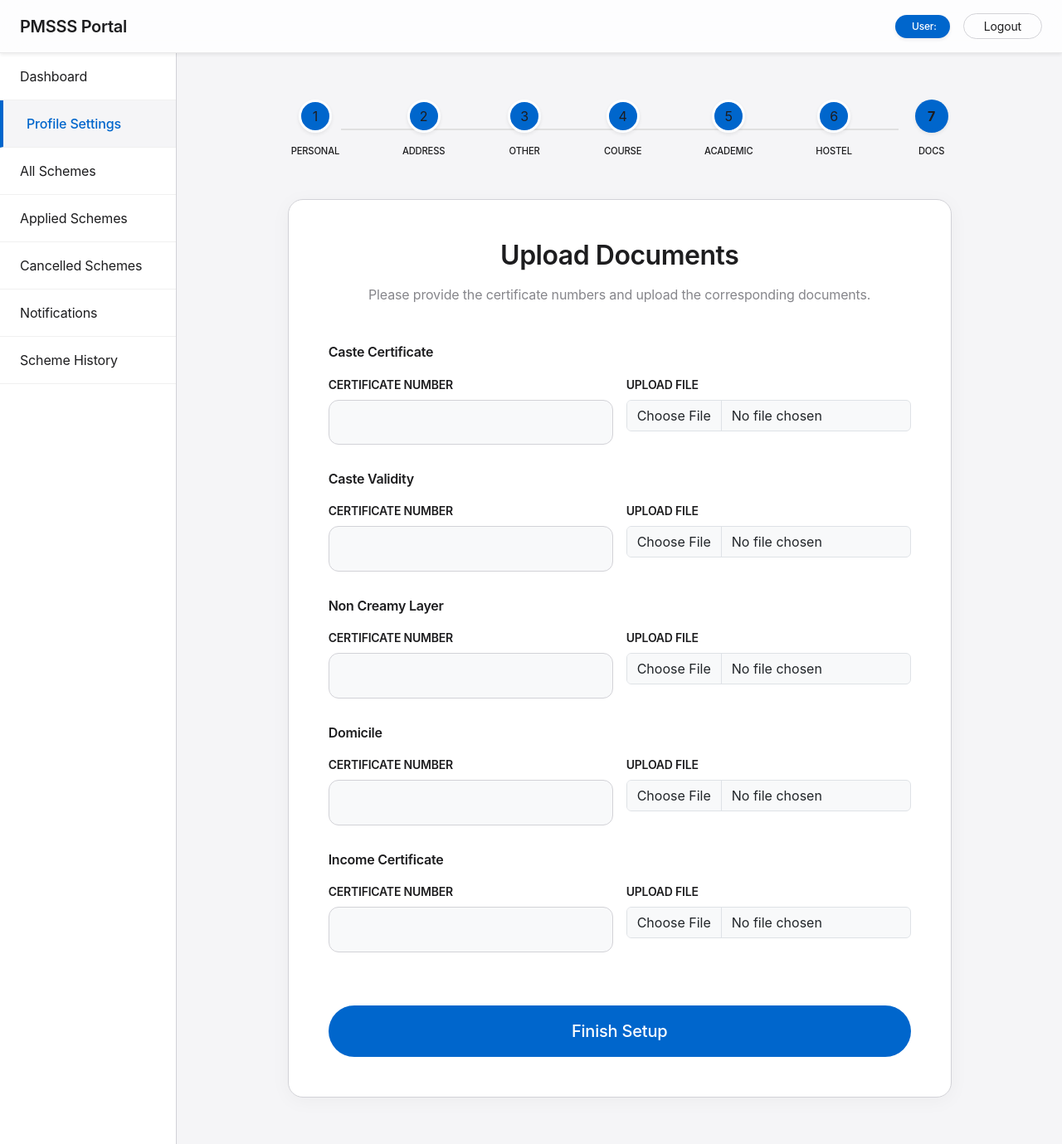
After one commit to shaileshpatil97/PMSSS, a Django app: page /student/profile/documents/ in a window 1280 px wide. The commit adds this page. Shown: the whole page at 83% size. Run offline with Django 4.2, Linux system fonts and the light colour scheme; the visitor is signed in with stand-in values (Sample User, id 1); data comes from the database, SQL or seed files in the repository.

Commit message:
Add document upload interface to student profile setup

```diff
--- a/accounts/models.py
+++ b/accounts/models.py
@@ -61,3 +61,19 @@ class StudentProfile(models.Model):
 
     last_qualification = models.CharField(max_length=100, null=True)
     hostel = models.BooleanField(default=False)
+
+    # Documents
+    caste_cert_no = models.CharField(max_length=50, null=True, blank=True)
+    caste_cert = models.FileField(upload_to="documents/", null=True, blank=True)
+
+    caste_validity_cert_no = models.CharField(max_length=50, null=True, blank=True)
+    caste_validity_cert = models.FileField(upload_to="documents/", null=True, blank=True)
+
+    ncl_cert_no = models.CharField(max_length=50, null=True, blank=True)
+    ncl_cert = models.FileField(upload_to="documents/", null=True, blank=True)
+
+    domicile_cert_no = models.CharField(max_length=50, null=True, blank=True)
+    domicile_cert = models.FileField(upload_to="documents/", null=True, blank=True)
+
+    income_cert_no = models.CharField(max_length=50, null=True, blank=True)
+    income_cert = models.FileField(upload_to="documents/", null=True, blank=True)
--- a/accounts/urls.py
+++ b/accounts/urls.py
@@ -13,6 +13,7 @@ urlpatterns = [
     path("student/profile/course/", views.profile_course, name="profile_course"),
     path("student/profile/qualification/", views.profile_qualification, name="profile_qualification"),
     path("student/profile/hostel/", views.profile_hostel, name="profile_hostel"),
+    path("student/profile/documents/", views.profile_documents, name="profile_documents"),
 
     # Schemes
     path("student/schemes/", views.all_schemes, name="all_schemes"),
--- a/accounts/views.py
+++ b/accounts/views.py
@@ -196,8 +196,33 @@ def profile_hostel(request):
     if request.method == "POST":
         profile.hostel = True if request.POST.get("hostel") else False
         profile.save()
+        return redirect("profile_documents")
+    return render(request, "profile/hostel.html", {"profile": profile})
+
+@login_required
+def profile_documents(request):
+    profile = StudentProfile.objects.get(student=request.user)
+    if request.method == "POST":
+        profile.caste_cert_no = request.POST.get("caste_cert_no")
+        profile.caste_validity_cert_no = request.POST.get("caste_validity_cert_no")
+        profile.ncl_cert_no = request.POST.get("ncl_cert_no")
+        profile.domicile_cert_no = request.POST.get("domicile_cert_no")
+        profile.income_cert_no = request.POST.get("income_cert_no")
+
+        if "caste_cert" in request.FILES:
+            profile.caste_cert = request.FILES["caste_cert"]
+        if "caste_validity_cert" in request.FILES:
+            profile.caste_validity_cert = request.FILES["caste_validity_cert"]
+        if "ncl_cert" in request.FILES:
+            profile.ncl_cert = request.FILES["ncl_cert"]
+        if "domicile_cert" in request.FILES:
+            profile.domicile_cert = request.FILES["domicile_cert"]
+        if "income_cert" in request.FILES:
+            profile.income_cert = request.FILES["income_cert"]
+
+        profile.save()
         return redirect("student_home")
-    return render(request, "profile/hostel.html", {"profile": profile})
+    return render(request, "profile/documents.html", {"profile": profile})
 
 @login_required
 def student_home(request):
@@ -208,7 +233,12 @@ def student_home(request):
             profile.full_name, profile.dob, profile.gender, profile.mobile,
             profile.email, profile.address, profile.district, profile.state,
             profile.pincode, profile.caste, profile.income, profile.course,
-            profile.institute, profile.year, profile.last_qualification
+            profile.institute, profile.year, profile.last_qualification,
+            profile.caste_cert, profile.caste_cert_no,
+            profile.caste_validity_cert, profile.caste_validity_cert_no,
+            profile.ncl_cert, profile.ncl_cert_no,
+            profile.domicile_cert, profile.domicile_cert_no,
+            profile.income_cert, profile.income_cert_no
         ]
         filled_fields = sum(1 for field in fields_to_check if field is not None and field != "")
         total_fields = len(fields_to_check)
--- a/pmsss_core/settings.py
+++ b/pmsss_core/settings.py
@@ -133,3 +133,7 @@ STATICFILES_DIRS = [BASE_DIR / 'static']
 # https://docs.djangoproject.com/en/4.2/ref/settings/#default-auto-field
 
 DEFAULT_AUTO_FIELD = "django.db.models.BigAutoField"
+
+# Media files
+MEDIA_URL = "/media/"
+MEDIA_ROOT = BASE_DIR / "media"
--- a/pmsss_core/urls.py
+++ b/pmsss_core/urls.py
@@ -32,8 +32,10 @@ urlpatterns = [
     path("institute/student-tracking/",institute_student_tracking,name="institute_student_tracking"),
     path("institute/applications/", institute_applications, name="institute_applications"),
     path("institute/applications/<uuid:application_id>/", institute_verify_application, name="institute_verify_application"),
+]
 
+from django.conf import settings
+from django.conf.urls.static import static
 
-
-
-]
+if settings.DEBUG:
+    urlpatterns += static(settings.MEDIA_URL, document_root=settings.MEDIA_ROOT)
--- a/templates/profile/_stepper.html
+++ b/templates/profile/_stepper.html
@@ -56,4 +56,13 @@
         <small class="{% if step >= 6 %}fw-medium{% else %}text-muted-modern{% endif %} tracking-wide text-uppercase"
             style="color: {% if step >= 6 %}#1d1d1f{% else %}#86868b{% endif %}; font-size: 0.7rem;">Hostel</small>
     </div>
+
+    <!-- Step 7 -->
+    <div class="text-center position-relative" style="z-index: 1;">
+        <div class="{% if step >= 7 %}text-white{% else %}text-muted{% endif %} rounded-circle d-flex align-items-center justify-content-center mx-auto mb-2 shadow-sm"
+            style="width: 40px; height: 40px; background: {% if step >= 7 %}var(--color-accent){% else %}#f5f5f7{% endif %}; {% if step == 7 %}font-weight: bold; border: 4px solid rgba(0, 102, 204, 0.2);{% else %}border: 3px solid #ffffff;{% endif %} transition: all 0.3s ease;">
+            7</div>
+        <small class="{% if step >= 7 %}fw-medium{% else %}text-muted-modern{% endif %} tracking-wide text-uppercase"
+            style="color: {% if step >= 7 %}#1d1d1f{% else %}#86868b{% endif %}; font-size: 0.7rem;">Docs</small>
+    </div>
 </div>
--- /dev/null
+++ b/templates/profile/documents.html
@@ -0,0 +1,108 @@
+{% extends "layout/base.html" %}
+{% block content %}
+<div class="container py-2">
+    <div class="mx-auto mb-4" style="max-width: 800px;">
+        {% include 'profile/_stepper.html' with step=7 %}
+    </div>
+    <div class="glass-card p-4 p-md-5 mx-auto fade-in" style="max-width: 800px;">
+        <h2 class="text-center mb-3 fw-bold">Upload Documents</h2>
+        <p class="text-center text-muted-modern mb-5">Please provide the certificate numbers and upload the corresponding documents.</p>
+
+        <form method="post" enctype="multipart/form-data">
+            {% csrf_token %}
+
+            <!-- Caste Certificate -->
+            <div class="mb-4">
+                <h6 class="fw-bold mb-3 text-dark">Caste Certificate</h6>
+                <div class="row g-3">
+                    <div class="col-md-6">
+                        <label class="form-label text-uppercase small text-muted-modern fw-bold tracking-wide">Certificate Number</label>
+                        <input type="text" name="caste_cert_no" class="form-control modern-input bg-light" value="{{ profile.caste_cert_no|default_if_none:'' }}">
+                    </div>
+                    <div class="col-md-6">
+                        <label class="form-label text-uppercase small text-muted-modern fw-bold tracking-wide">Upload File</label>
+                        <input type="file" name="caste_cert" class="form-control modern-input bg-light">
+                        {% if profile.caste_cert %}
+                            <small class="text-success mt-1 d-block">✓ Current: {{ profile.caste_cert.name }}</small>
+                        {% endif %}
+                    </div>
+                </div>
+            </div>
+
+            <!-- Caste Validity -->
+            <div class="mb-4">
+                <h6 class="fw-bold mb-3 text-dark">Caste Validity</h6>
+                <div class="row g-3">
+                    <div class="col-md-6">
+                        <label class="form-label text-uppercase small text-muted-modern fw-bold tracking-wide">Certificate Number</label>
+                        <input type="text" name="caste_validity_cert_no" class="form-control modern-input bg-light" value="{{ profile.caste_validity_cert_no|default_if_none:'' }}">
+                    </div>
+                    <div class="col-md-6">
+                        <label class="form-label text-uppercase small text-muted-modern fw-bold tracking-wide">Upload File</label>
+                        <input type="file" name="caste_validity_cert" class="form-control modern-input bg-light">
+                        {% if profile.caste_validity_cert %}
+                            <small class="text-success mt-1 d-block">✓ Current: {{ profile.caste_validity_cert.name }}</small>
+                        {% endif %}
+                    </div>
+                </div>
+            </div>
+
+            <!-- Non Creamy Layer -->
+            <div class="mb-4">
+                <h6 class="fw-bold mb-3 text-dark">Non Creamy Layer</h6>
+                <div class="row g-3">
+                    <div class="col-md-6">
+                        <label class="form-label text-uppercase small text-muted-modern fw-bold tracking-wide">Certificate Number</label>
+                        <input type="text" name="ncl_cert_no" class="form-control modern-input bg-light" value="{{ profile.ncl_cert_no|default_if_none:'' }}">
+                    </div>
+                    <div class="col-md-6">
+                        <label class="form-label text-uppercase small text-muted-modern fw-bold tracking-wide">Upload File</label>
+                        <input type="file" name="ncl_cert" class="form-control modern-input bg-light">
+                        {% if profile.ncl_cert %}
+                            <small class="text-success mt-1 d-block">✓ Current: {{ profile.ncl_cert.name }}</small>
+                        {% endif %}
+                    </div>
+                </div>
+            </div>
+
+            <!-- Domicile Certificate -->
+            <div class="mb-4">
+                <h6 class="fw-bold mb-3 text-dark">Domicile</h6>
+                <div class="row g-3">
+                    <div class="col-md-6">
+                        <label class="form-label text-uppercase small text-muted-modern fw-bold tracking-wide">Certificate Number</label>
+                        <input type="text" name="domicile_cert_no" class="form-control modern-input bg-light" value="{{ profile.domicile_cert_no|default_if_none:'' }}">
+                    </div>
+                    <div class="col-md-6">
+                        <label class="form-label text-uppercase small text-muted-modern fw-bold tracking-wide">Upload File</label>
+                        <input type="file" name="domicile_cert" class="form-control modern-input bg-light">
+                        {% if profile.domicile_cert %}
+                            <small class="text-success mt-1 d-block">✓ Current: {{ profile.domicile_cert.name }}</small>
+                        {% endif %}
+                    </div>
+                </div>
+            </div>
+
+            <!-- Income Certificate -->
+            <div class="mb-5">
+                <h6 class="fw-bold mb-3 text-dark">Income Certificate</h6>
+                <div class="row g-3">
+                    <div class="col-md-6">
+                        <label class="form-label text-uppercase small text-muted-modern fw-bold tracking-wide">Certificate Number</label>
+                        <input type="text" name="income_cert_no" class="form-control modern-input bg-light" value="{{ profile.income_cert_no|default_if_none:'' }}">
+                    </div>
+                    <div class="col-md-6">
+                        <label class="form-label text-uppercase small text-muted-modern fw-bold tracking-wide">Upload File</label>
+                        <input type="file" name="income_cert" class="form-control modern-input bg-light">
+                        {% if profile.income_cert %}
+                            <small class="text-success mt-1 d-block">✓ Current: {{ profile.income_cert.name }}</small>
+                        {% endif %}
+                    </div>
+                </div>
+            </div>
+
+            <button type="submit" class="btn btn-modern w-100 mt-2 py-3 fs-5">Finish Setup</button>
+        </form>
+    </div>
+</div>
+{% endblock %}
--- a/templates/profile/hostel.html
+++ b/templates/profile/hostel.html
@@ -18,7 +18,7 @@
                 </div>
             </div>
 
-            <button type="submit" class="btn btn-modern w-100 mt-2">Finish Setup</button>
+            <button type="submit" class="btn btn-modern w-100 mt-2">Continue</button>
         </form>
     </div>
 </div>
```
Also changed, not shown: accounts/migrations/0004_studentprofile_caste_cert_and_more.py (added), accounts/migrations/0005_studentprofile_caste_cert_no_and_more.py (added), 5 other files.
